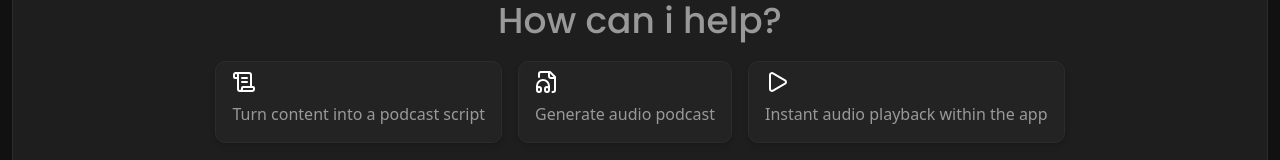
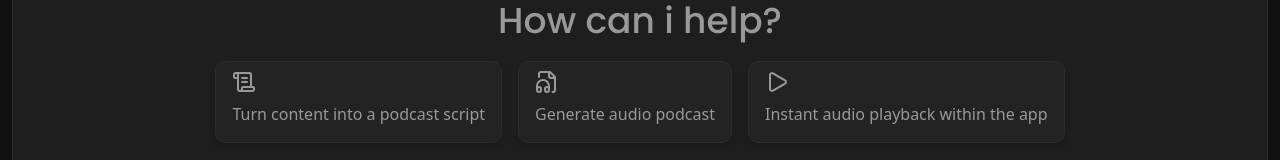
Before and after one commit to pauluwaifo/podcastify, a React (Vite) app: page / in a window 1280 px wide. Shown: the part 278-438 px from the top of the page. Built offline with nearby package versions, Linux system fonts and the light colour scheme.

Commit message:
fix: made card more ui friendly

```diff
--- a/src/components/custom_ui/card.tsx
+++ b/src/components/custom_ui/card.tsx
@@ -9,7 +9,7 @@ export default function Card({ content, icon: Icon }: CardProps) {
   return (
     <div>
       <div className="bg-[#232323] py-2 px-4 rounded-lg border border-[#2C2C2C] hover:scale-102 transition-scale duration-100 delay-75 ease-in-out shadow-md flex flex-row md:flex-col cursor-pointer items-center md:items-start gap-4 md:gap-0 justify-start md:justify-start">
-        <h2 className="text-white text-xl font-bold mb-2">
+        <h2 className="text-[#999] text-xl font-bold mb-2">
           <Icon />
         </h2>
         <p className="text-[#999999] mb-2">{content}</p>
```
